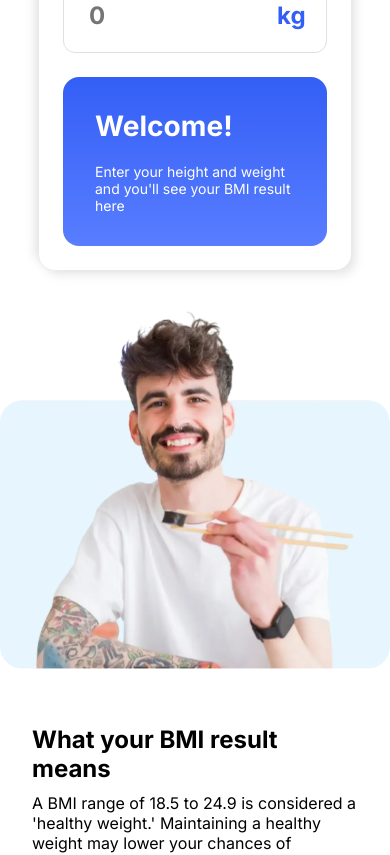
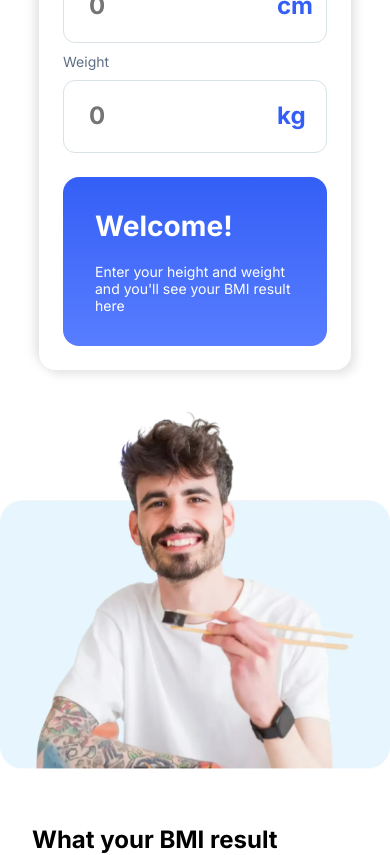
Before and after one commit to Peacebern/Bmi_calculator, a plain HTML site: page index.html in a window 390 px wide. Shown: the part 640-1495 px from the top of the page. Drawn offline with Linux system fonts and the light colour scheme; a web font is replaced by a local one.

Commit message:
fixed minor mobile responsive issue with hero sub 1

```diff
--- a/styles/style.css
+++ b/styles/style.css
@@ -96,7 +96,7 @@ section {
     position: absolute;
     transform: translateX(50%);
     background-color: #FFF;
-    bottom: -250px;
+    bottom: -280px;
     max-width: 550px;
     padding: 24px;
     width: 80%;
@@ -226,11 +226,12 @@ input[type="radio"] {
 /** Section 2 **/
 
 .section-2 {
-    margin-top: 300px;
+    margin-top: 400px;
     display: flex;
     flex-wrap: wrap;
     justify-content: center;
     gap: 20px;
+    /* background-color: red; */
 
 }
 
@@ -366,7 +367,8 @@ input[type="radio"] {
 /* RESPONSIVENESS */
 @media (min-width: 350px) {
     .hero-sub1 {
-        bottom: -270px;
+        bottom: -370px;
+        /* background-color: red; */
     }
 }
 
```
